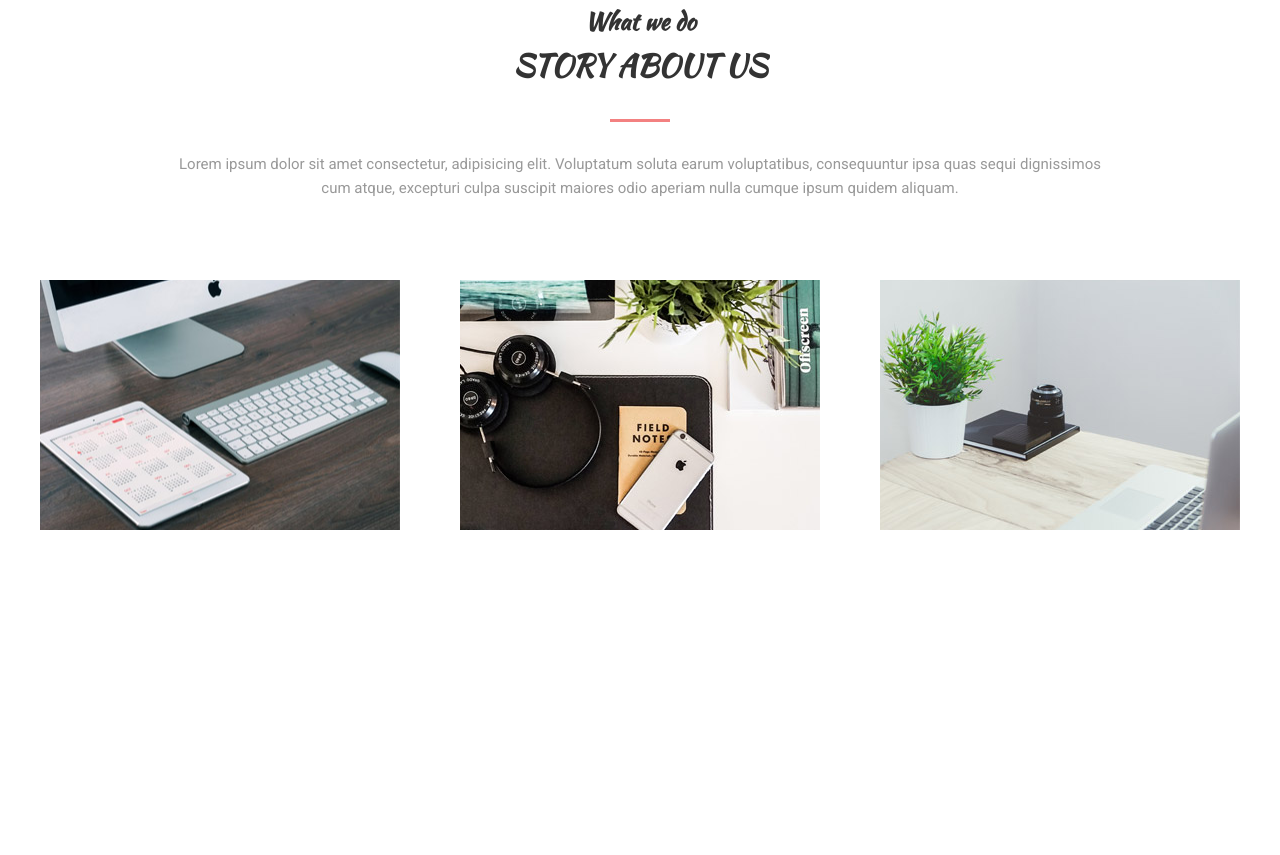
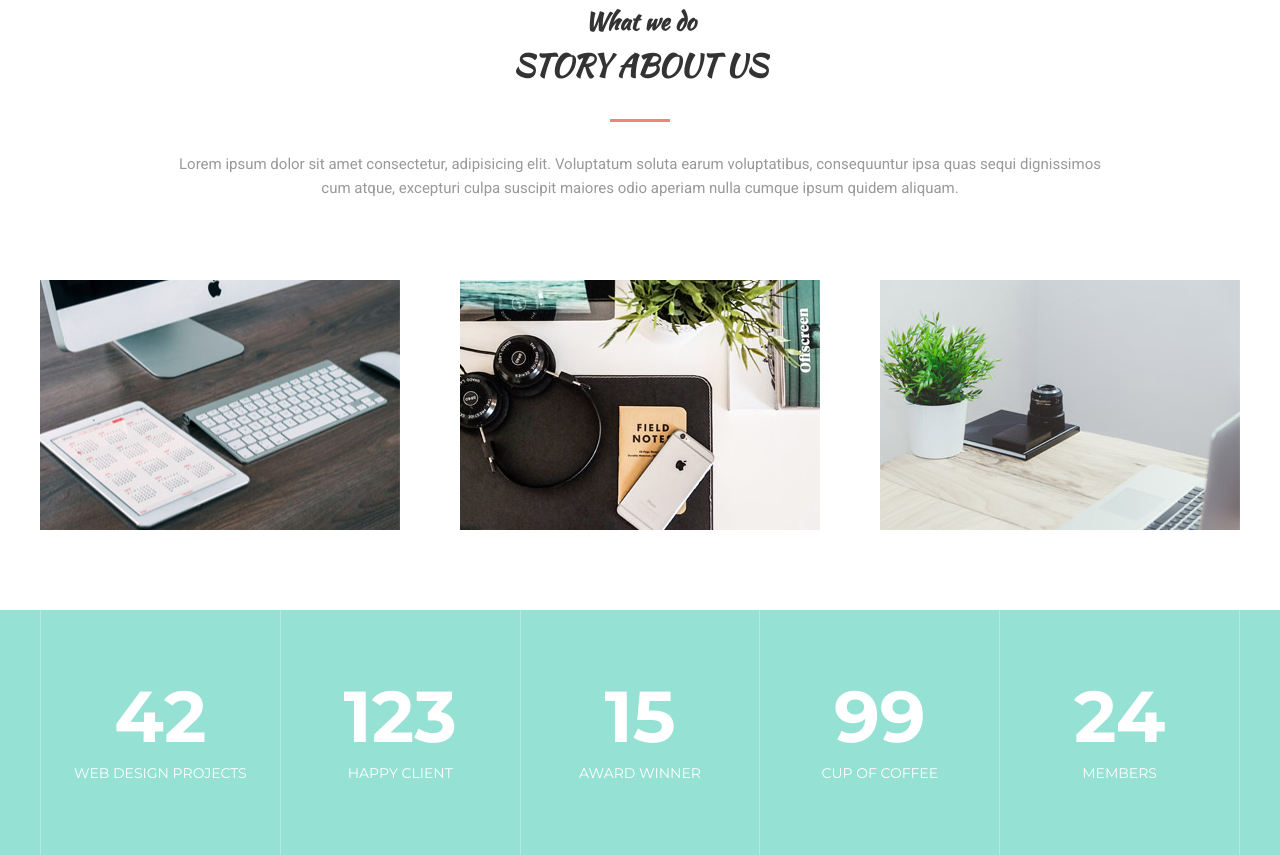
Before and after one commit to avsinitsina/mogo, a plain HTML site: page index.html in a window 1280 px wide. Shown: the part 877-1732 px from the top of the page. Before the commit the page ends 1487 px from the top, so only its background shows below. Drawn offline with Linux system fonts and the light colour scheme.

Commit message:
Addition of statistics

```diff
--- a/assets/css/style.css
+++ b/assets/css/style.css
@@ -286,3 +286,31 @@ header{
     display: block;
     margin: 10px auto;
 }
+
+/* Statistics */
+.statistics{
+    background-color: #95e1d3;
+}
+.stat{
+    display: flex;
+}
+.stat__item{
+    flex: 1 1 0;
+    border-left: 1px solid #b5eae0;
+    color: white;
+    padding: 70px 25px;
+    text-align: center;
+}
+.stat__item:last-child{
+    border-right: 1px solid #b5eae0;
+}
+.stat__num{
+    font-size: 72px;
+    font-weight: 700;
+    line-height: 1;
+    margin-bottom: 10px;
+}
+.stat__text{
+    font-size: 14px;
+    text-transform: uppercase;
+}
--- a/index.html
+++ b/index.html
@@ -46,6 +46,7 @@
                 </div>
             </div>
         </div>
+        <!--/.intro-->
 
 
         <section class="section">
@@ -81,10 +82,40 @@
                         </div>
                     </div>
                 </div>
+                <!--/.about-->
             </div>
+            <!--/.container-->
         </section>
 
+        <div class="statistics">
+            <div class="container">
 
+                <div class="stat">
+                    <div class="stat__item">
+                        <div class="stat__num">42</div>
+                        <div class="stat__text">Web Design Projects</div>
+                    </div>
+                    <div class="stat__item">
+                        <div class="stat__num">123</div>
+                        <div class="stat__text">Happy client</div>
+                    </div>
+                    <div class="stat__item">
+                        <div class="stat__num">15</div>
+                        <div class="stat__text">award winner</div>
+                    </div>
+                    <div class="stat__item">
+                        <div class="stat__num">99</div>
+                        <div class="stat__text">cup of coffee</div>
+                    </div>
+                    <div class="stat__item">
+                        <div class="stat__num">24</div>
+                        <div class="stat__text">members</div>
+                    </div>
+                </div>
+                <!--/.stat-->
+
+            </div>
+        </div>
     </body>
 
     </html>
```
